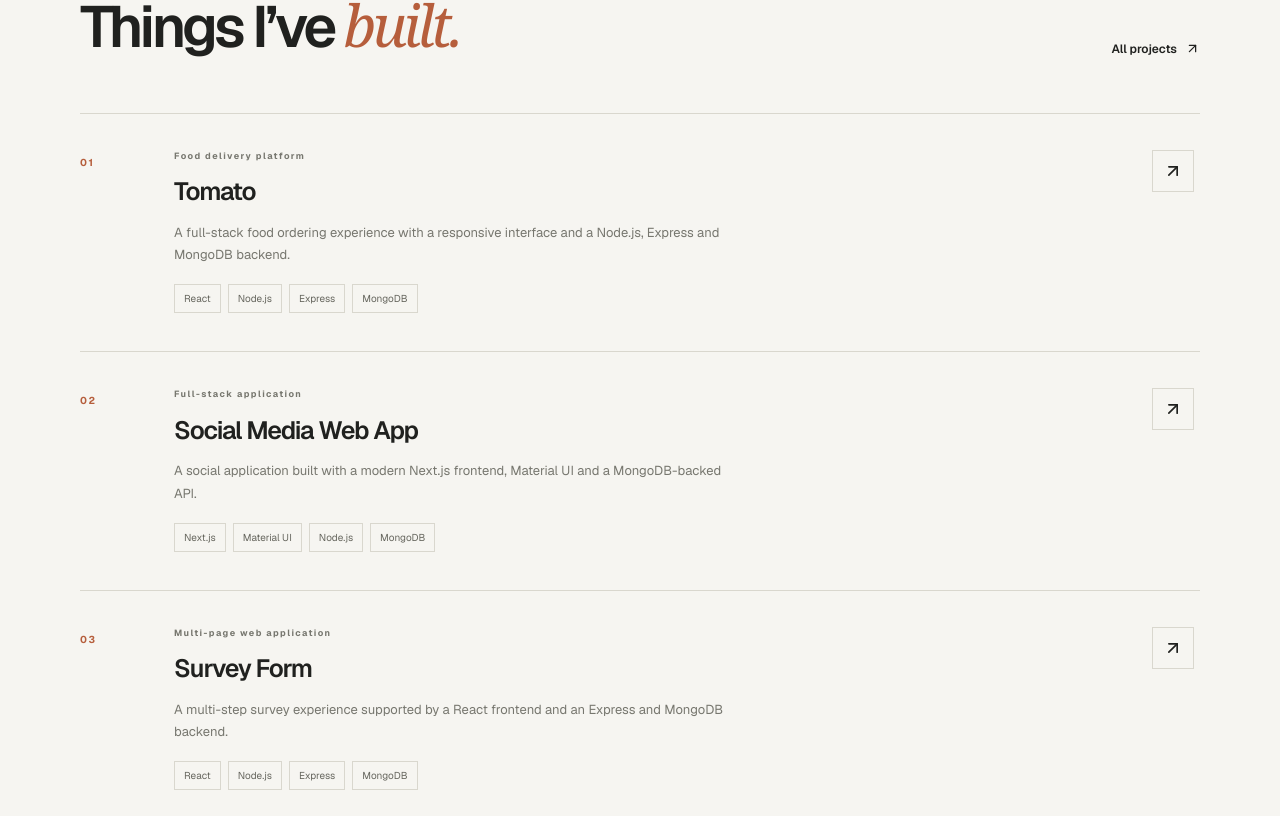
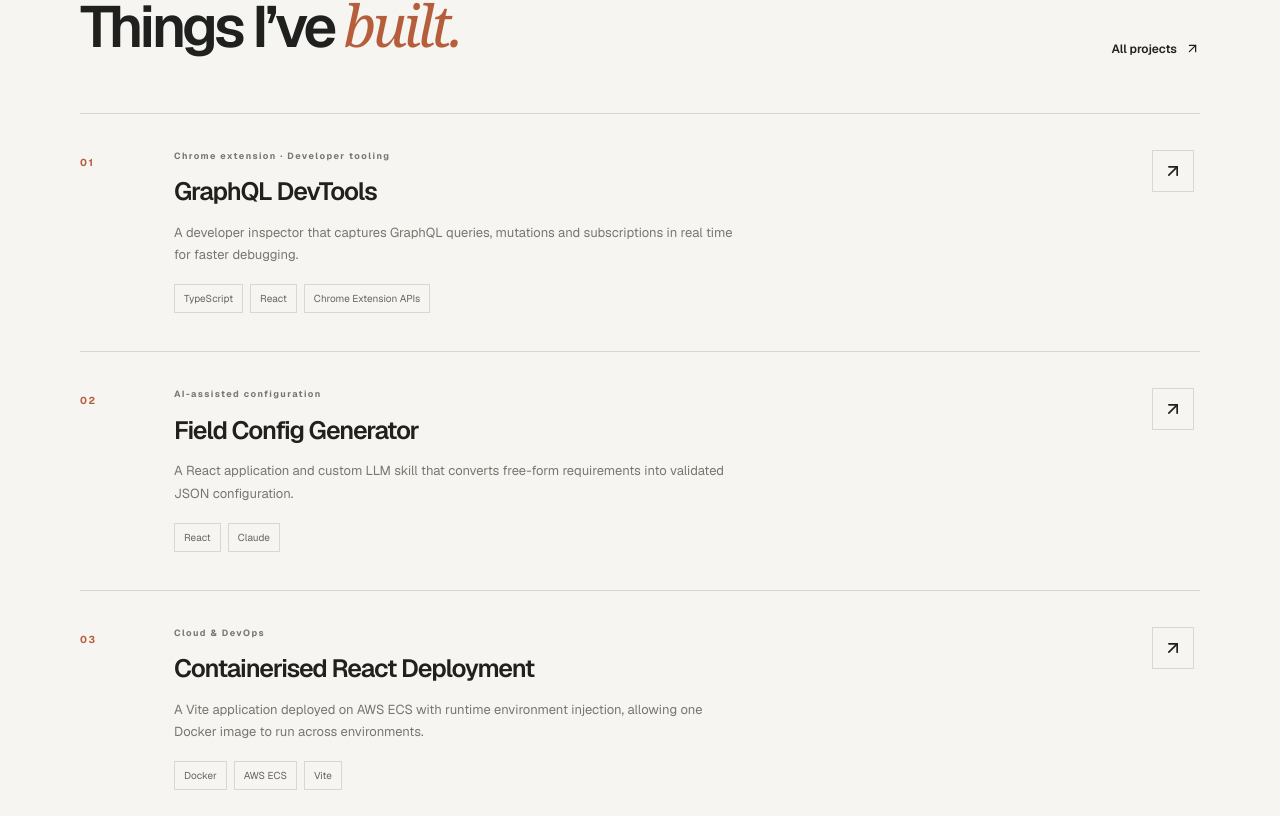
Before and after one commit to krishankantsen/KrishanKantSen-PortFolio, a Next.js app: page / in a window 1280 px wide. Shown: the part 1324-2140 px from the top of the page. Built offline with nearby package versions, Linux system fonts and the light colour scheme.

Commit message:
Align homepage role and featured work with latest resume

```diff
--- a/src/app/page.tsx
+++ b/src/app/page.tsx
@@ -11,30 +11,24 @@ import {
 const projects = [
   {
     number: "01",
-    name: "Tomato",
-    type: "Food delivery platform",
-    description:
-      "A full-stack food ordering experience with a responsive interface and a Node.js, Express and MongoDB backend.",
-    stack: ["React", "Node.js", "Express", "MongoDB"],
-    href: "https://tomato-kks.vercel.app/",
+    name: "GraphQL DevTools",
+    type: "Chrome extension · Developer tooling",
+    description: "A developer inspector that captures GraphQL queries, mutations and subscriptions in real time for faster debugging.",
+    stack: ["TypeScript", "React", "Chrome Extension APIs"],
   },
   {
     number: "02",
-    name: "Social Media Web App",
-    type: "Full-stack application",
-    description:
-      "A social application built with a modern Next.js frontend, Material UI and a MongoDB-backed API.",
-    stack: ["Next.js", "Material UI", "Node.js", "MongoDB"],
-    href: "https://github.com/krishankantsen",
+    name: "Field Config Generator",
+    type: "AI-assisted configuration",
+    description: "A React application and custom LLM skill that converts free-form requirements into validated JSON configuration.",
+    stack: ["React", "Claude"],
   },
   {
     number: "03",
-    name: "Survey Form",
-    type: "Multi-page web application",
-    description:
-      "A multi-step survey experience supported by a React frontend and an Express and MongoDB backend.",
-    stack: ["React", "Node.js", "Express", "MongoDB"],
-    href: "https://survey-form-kks.vercel.app/",
+    name: "Containerised React Deployment",
+    type: "Cloud & DevOps",
+    description: "A Vite application deployed on AWS ECS with runtime environment injection, allowing one Docker image to run across environments.",
+    stack: ["Docker", "AWS ECS", "Vite"],
   },
 ];
 
@@ -63,7 +57,7 @@ export default function Home() {
       <section className="hero section-shell" id="home">
         <div className="hero-kicker">
           <span className="status-dot" />
-          <span>FULL STACK DEVELOPER</span>
+          <span>FULL STACK AI ENGINEER</span>
           <span className="kicker-divider">/</span>
           <span>INDIA</span>
         </div>
@@ -138,15 +132,9 @@ export default function Home() {
                   ))}
                 </div>
               </div>
-              <Link
-                aria-label={`View ${project.name}`}
-                className="project-link"
-                href={project.href}
-                target="_blank"
-                rel="noreferrer"
-              >
+              <span className="project-link" aria-label="Featured project">
                 <ArrowUpRight size={20} />
-              </Link>
+              </span>
             </article>
           ))}
         </div>
```
